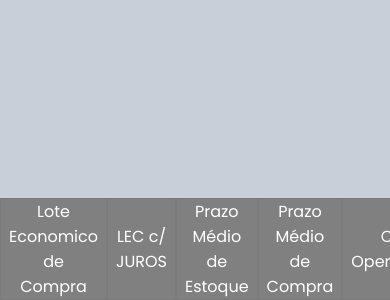
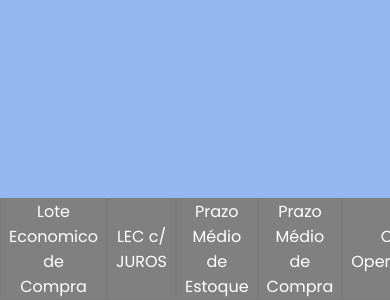
Before and after one commit to matheuszufi/calculadoraAdmFinanceira, a plain HTML site: page index.html in a window 390 px wide. Shown: the part 544-844 px from the top of the page. Drawn offline with Linux system fonts and the light colour scheme.

Commit message:
updateDisplay

```diff
--- a/style.css
+++ b/style.css
@@ -11,7 +11,7 @@
 body {
     display: flex;
     flex-direction: column;
-    background: rgba(186, 194, 207, 0.774);
+    background: rgba(117, 162, 236, 0.774);
     width: 100%;
     height: 100vh;
 
@@ -208,7 +208,7 @@ input[type=number] {
         width: 100%;
     }
     #calculadoras {
-        height: 84vh;
+        height: calc(100vh - 110px);
     }
 }
 
```
